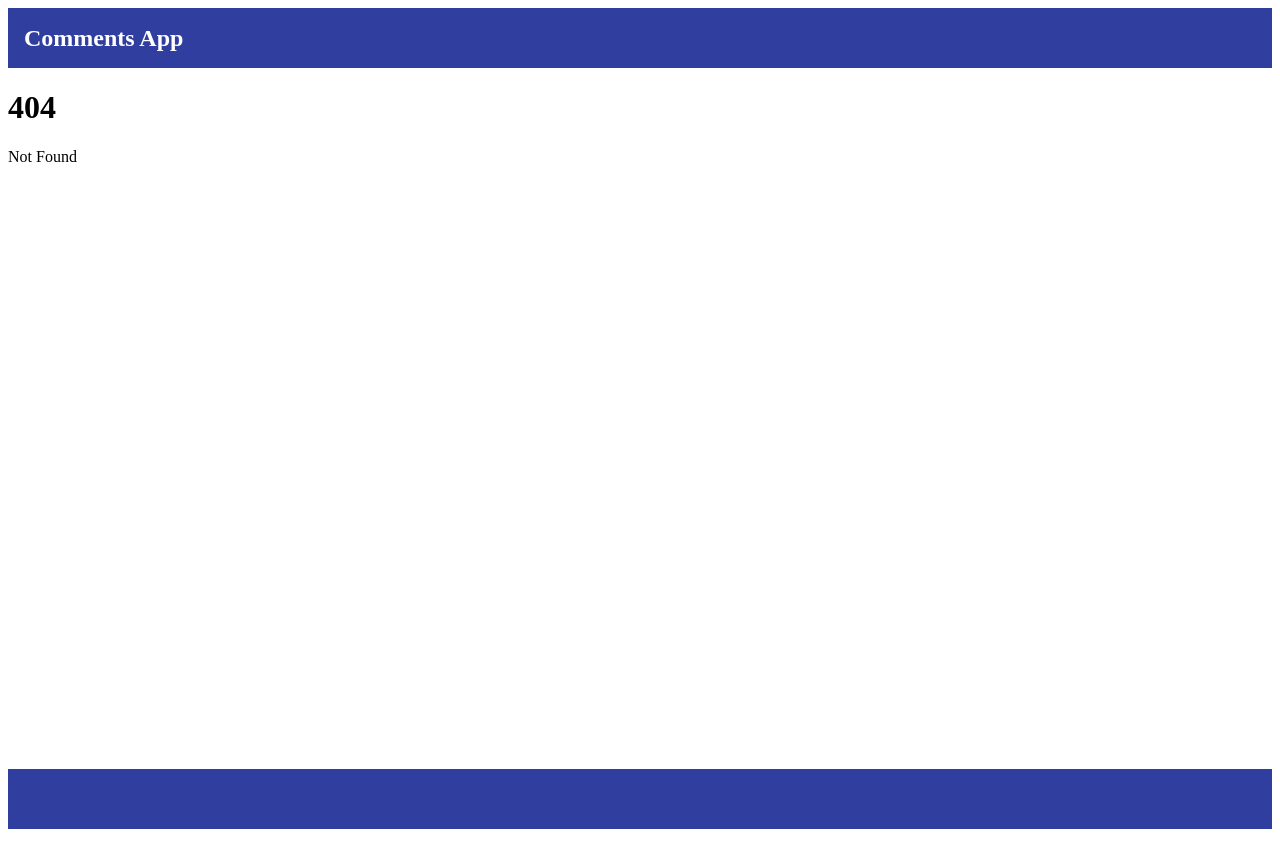
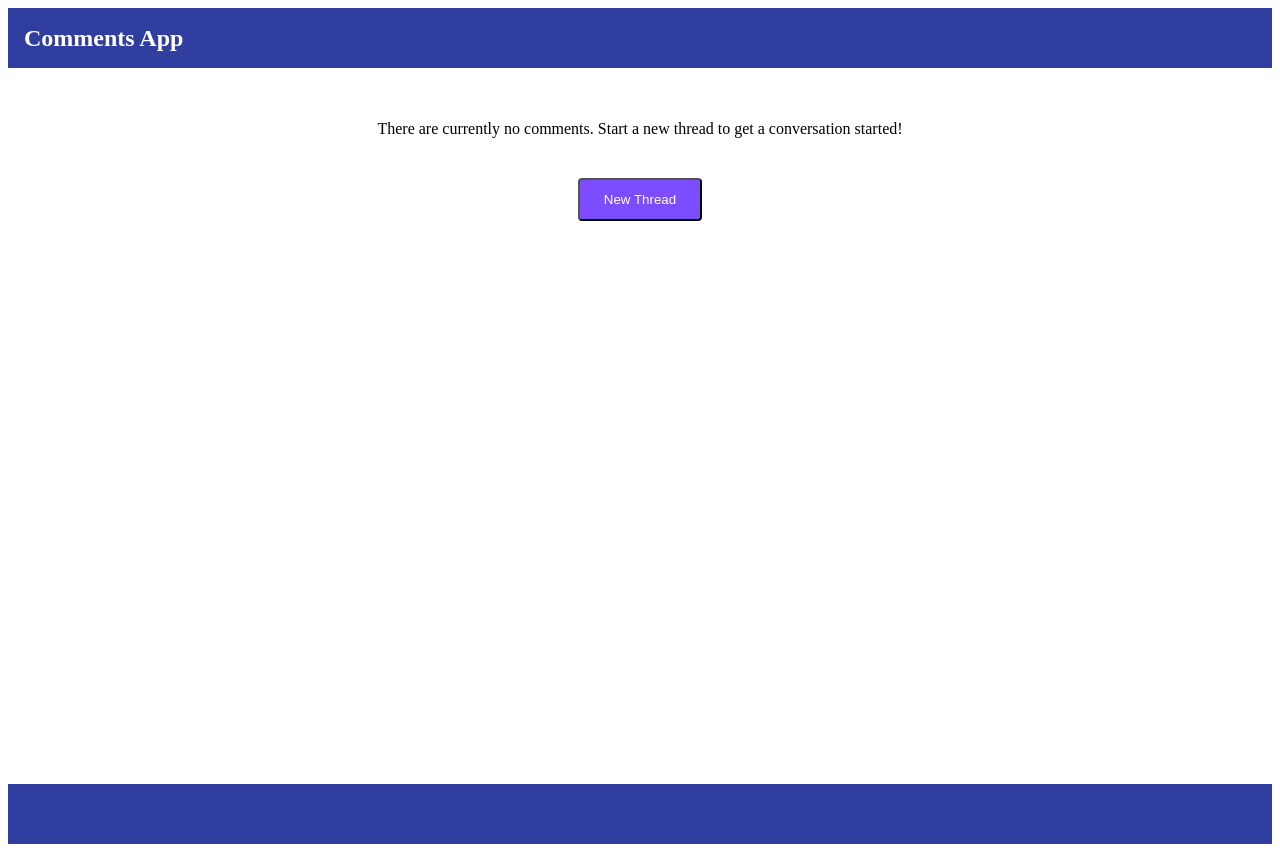
Before and after one commit to xmtrinidad/comments-app, a SvelteKit app: page /comments in a window 1280 px wide. Before the commit this address had no page. Built offline with nearby package versions, Linux system fonts and the light colour scheme.

Commit message:
updated global styles, added no comments component

```diff
--- a/src/lib/components/Footer.svelte
+++ b/src/lib/components/Footer.svelte
@@ -6,7 +6,7 @@
 
 <style>
   footer {
-    background-color: #303F9F;
+    background-color: var(--primary-color);
     height: 60px;
     display: flex;
     align-items: center;
--- a/src/lib/components/Header.svelte
+++ b/src/lib/components/Header.svelte
@@ -7,7 +7,7 @@
 <style>
 
   header {
-    background-color: #303F9F;
+    background-color: var(--primary-color);
     height: 60px;
     display: flex;
     align-items: center;
--- /dev/null
+++ b/src/lib/components/NoComments.svelte
@@ -0,0 +1,27 @@
+<script lang="ts">
+
+</script>
+
+<div class="no-comments-container">
+  <p>There are currently no comments.  Start a new thread to get a conversation started!</p>
+
+  <button>New Thread</button>
+</div>
+
+<style>
+  .no-comments-container {
+    display: flex;
+    flex-direction: column;
+    align-items: center;
+    gap: 24px;
+    margin-top: 36px;
+  }
+
+  button {
+    background-color: var(--accent-color);
+    color: #fff;
+    padding: 12px;
+    width: 124px;
+    border-radius: 4px;
+  }
+</style>
--- a/src/lib/styles/global.css
+++ b/src/lib/styles/global.css
@@ -10,6 +10,16 @@ body {
   box-sizing: inherit;
 }
 
-h1, h2 {
+:root {
+  --primary-color: #303F9F;
+  --accent-color: #7C4DFF;
+}
+
+h1, h2, p {
   margin: 0;
 }
+
+button {
+  border: none;
+  cursor: pointer;
+}
--- /dev/null
+++ b/src/routes/api/login/+server.ts
@@ -0,0 +1,10 @@
+import { json } from '@sveltejs/kit';
+import type { RequestHandler } from './$types';
+
+export const POST = (async ({ request }) => {
+  const { username, password } = await request.json();
+
+  console.log(username, password);
+
+  return json({success: true, msg: 'logged in'});
+}) satisfies RequestHandler;
--- /dev/null
+++ b/src/routes/comments/+page.svelte
@@ -0,0 +1,8 @@
+<script lang="ts">
+    import NoComments from "$lib/components/NoComments.svelte";
+
+</script>
+
+
+
+<NoComments />
--- a/src/routes/login/+page.svelte
+++ b/src/routes/login/+page.svelte
@@ -1,15 +1,43 @@
 <script lang="ts">
   import FormInput from "$lib/components/FormInput.svelte";
 
+  let username = '';
+  let password = ''
+
+  let resetInput = false;
+
+  async function onLogin(e: Event) {
+    e.preventDefault();
+    const response = await fetch('/api/login', {
+      method: 'POST',
+      body: JSON.stringify({ username, password }),
+      headers: {
+        'content-type': 'application/json'
+      }
+    });
+
+    const msg = await response.json();
+    console.log(msg);
+
+    reset();
+  }
+
+  function reset() {
+    resetInput = true;
+
+    setTimeout(() => {
+      resetInput = false;
+    }, 1000);
+  }
 </script>
 
 
 <div class="login-page">
-<h2>Login</h2>
-<form action="">
-  <FormInput id="username" name="User Name" />
-  <FormInput id="password" name="Password" type="password" />
-  <button type="submit">Login</button>
+  <h2>Register</h2>
+  <form on:submit={onLogin} method="POST">
+    <FormInput {resetInput} bind:value="{username}" id="username" name="User Name" />
+    <FormInput {resetInput} bind:value="{password}" id="password" name="Password" type="password" />
+    <button type="submit">Register</button>
   </form>
   <p>Not registered? <a href="/register">Register here!</a></p>
 </div>
@@ -28,12 +56,13 @@ form {
     display: flex;
     flex-direction: column;
     gap: 16px;
+    margin-bottom: 16px;
   }
 
   button {
     display: block;
     padding: 16px;
-  background-color: #7C4DFF;
+    background-color: var(--accent-color);
     color: #fff;
     border: none;
     border-radius: 4px;
--- a/src/routes/register/+page.svelte
+++ b/src/routes/register/+page.svelte
@@ -56,12 +56,13 @@
     display: flex;
     flex-direction: column;
     gap: 16px;
+    margin-bottom: 16px;
   }
 
   button {
     display: block;
     padding: 16px;
-    background-color: #7C4DFF;
+    background-color: var(--accent-color);
     color: #fff;
     border: none;
     border-radius: 4px;
```
Lines whose indentation alone changed are shown as unchanged.
